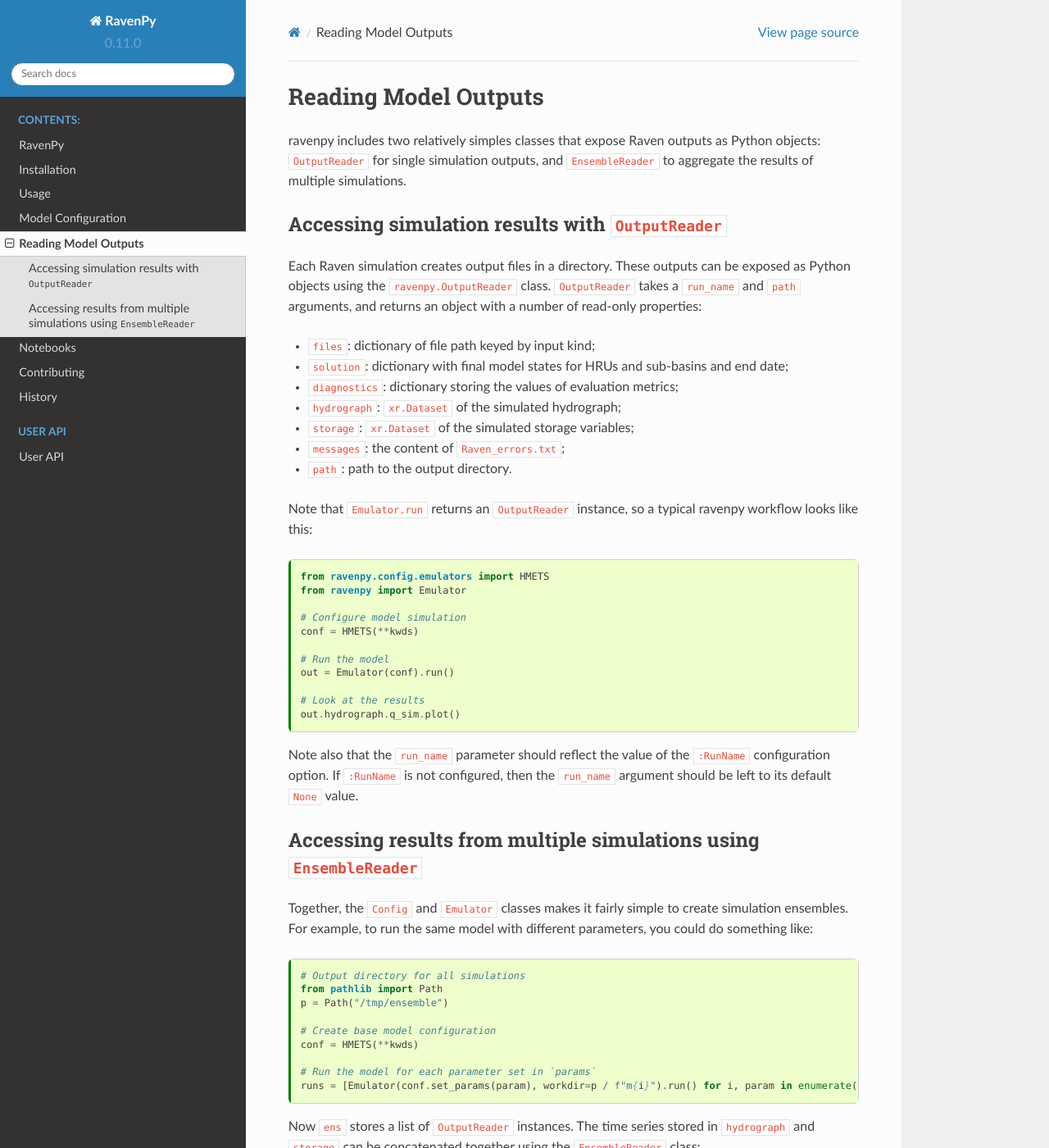
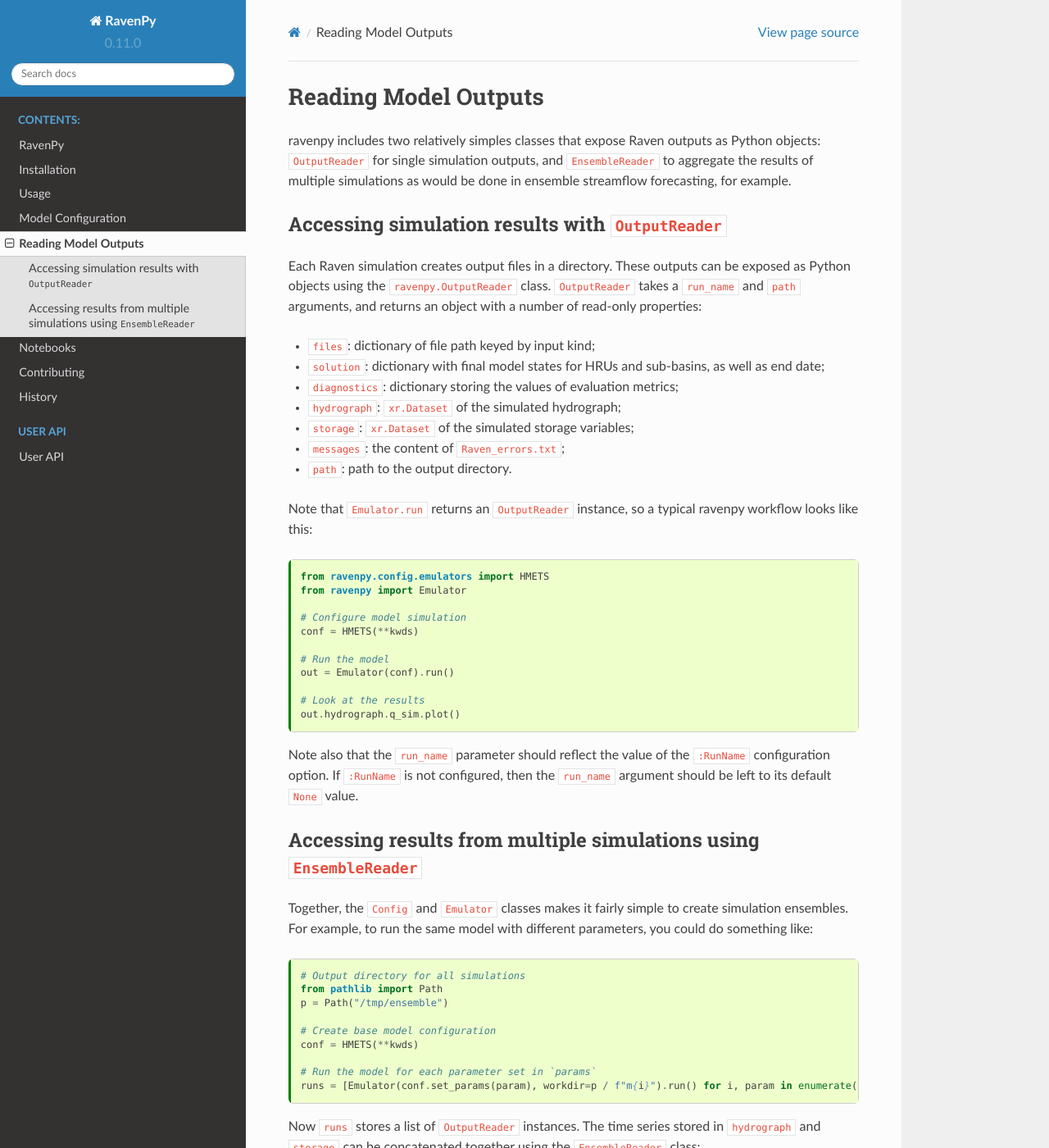
Before and after one commit to CSHS-CWRA/RavenPy, a Sphinx documentation site: the page built from docs/outputs.md, in a window 1280 px wide and 1400 px high. Shown: the whole window at 82% size. Built offline with Sphinx 7.4.7 and the Read the Docs theme 2.0.0, drawn with Linux system fonts in a browser that asks for light colours; pages that are not in the unit, such as notebooks, are missing from menus.

Commit message:
checked docs, small changes

````diff
--- a/docs/outputs.md
+++ b/docs/outputs.md
@@ -13,13 +13,13 @@ kernelspec:
 
 # Reading Model Outputs
 
-ravenpy includes two relatively simples classes that expose Raven outputs as Python objects: `OutputReader` for single simulation outputs, and `EnsembleReader` to aggregate the results of multiple simulations.
+ravenpy includes two relatively simples classes that expose Raven outputs as Python objects: `OutputReader` for single simulation outputs, and `EnsembleReader` to aggregate the results of multiple simulations as would be done in ensemble streamflow forecasting, for example.
 
 (output_reader)=
 ## Accessing simulation results with `OutputReader`
 Each Raven simulation creates output files in a directory. These outputs can be exposed as Python objects using the `ravenpy.OutputReader` class. `OutputReader` takes a `run_name` and `path` arguments, and returns an object with a number of read-only properties:
 - `files`: dictionary of file path keyed by input kind;
-- `solution`: dictionary with final model states for HRUs and sub-basins and end date;
+- `solution`: dictionary with final model states for HRUs and sub-basins, as well as end date;
 - `diagnostics`: dictionary storing the values of evaluation metrics;
 - `hydrograph`: `xr.Dataset` of the simulated hydrograph;
 - `storage`: `xr.Dataset` of the simulated storage variables;
@@ -63,7 +63,7 @@ conf = HMETS(**kwds)
 runs = [Emulator(conf.set_params(param), workdir=p / f"m{i}").run() for i, param in enumerate(params)]
 ```
 
-Now `ens` stores a list of `OutputReader` instances. The time series stored in `hydrograph` and `storage` can be concatenated together using the `EnsembleReader` class:
+Now `runs` stores a list of `OutputReader` instances. The time series stored in `hydrograph` and `storage` can be concatenated together using the `EnsembleReader` class:
 
 ```{code-cell} python3
 :tags: ["skip-execution"]
````
